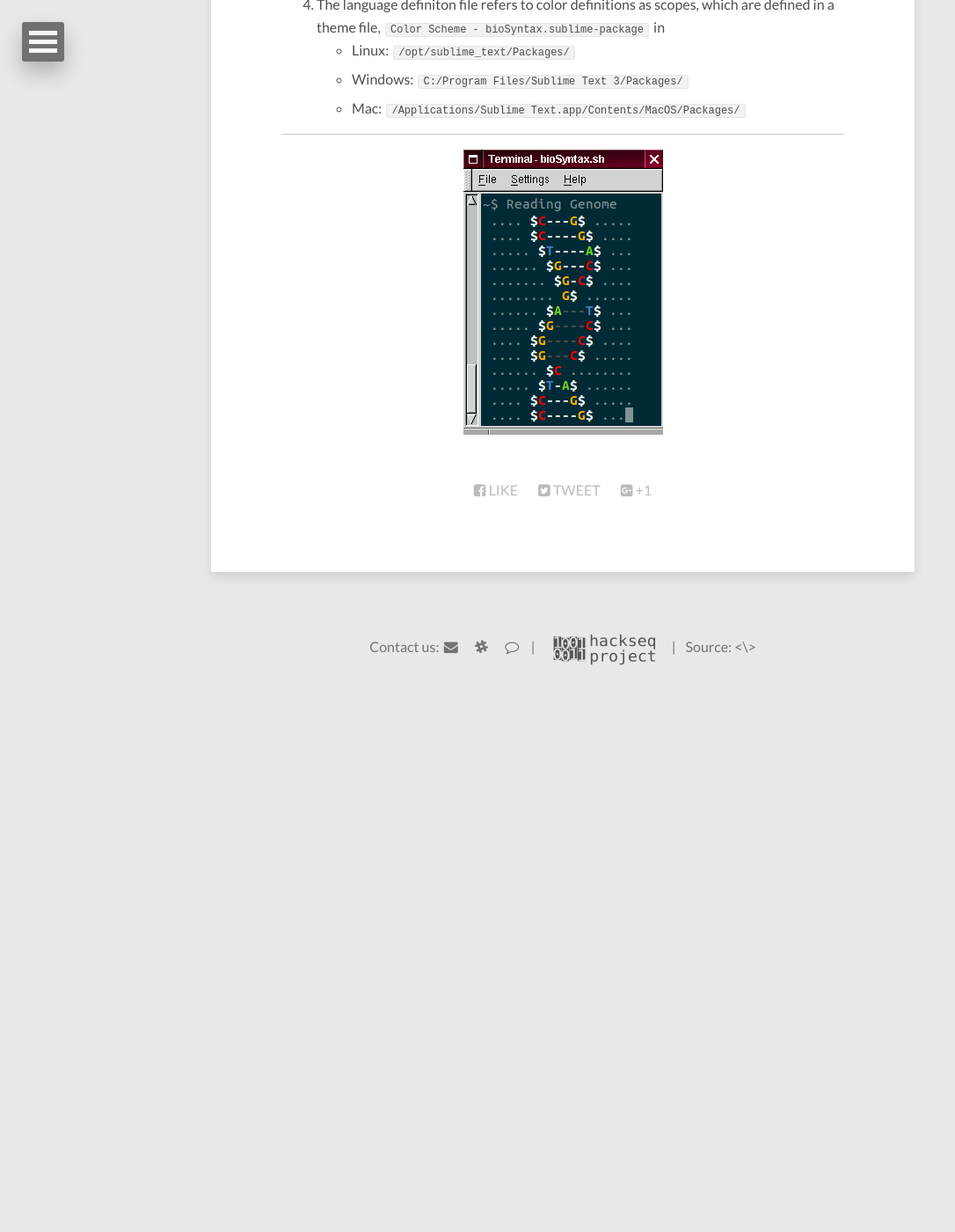
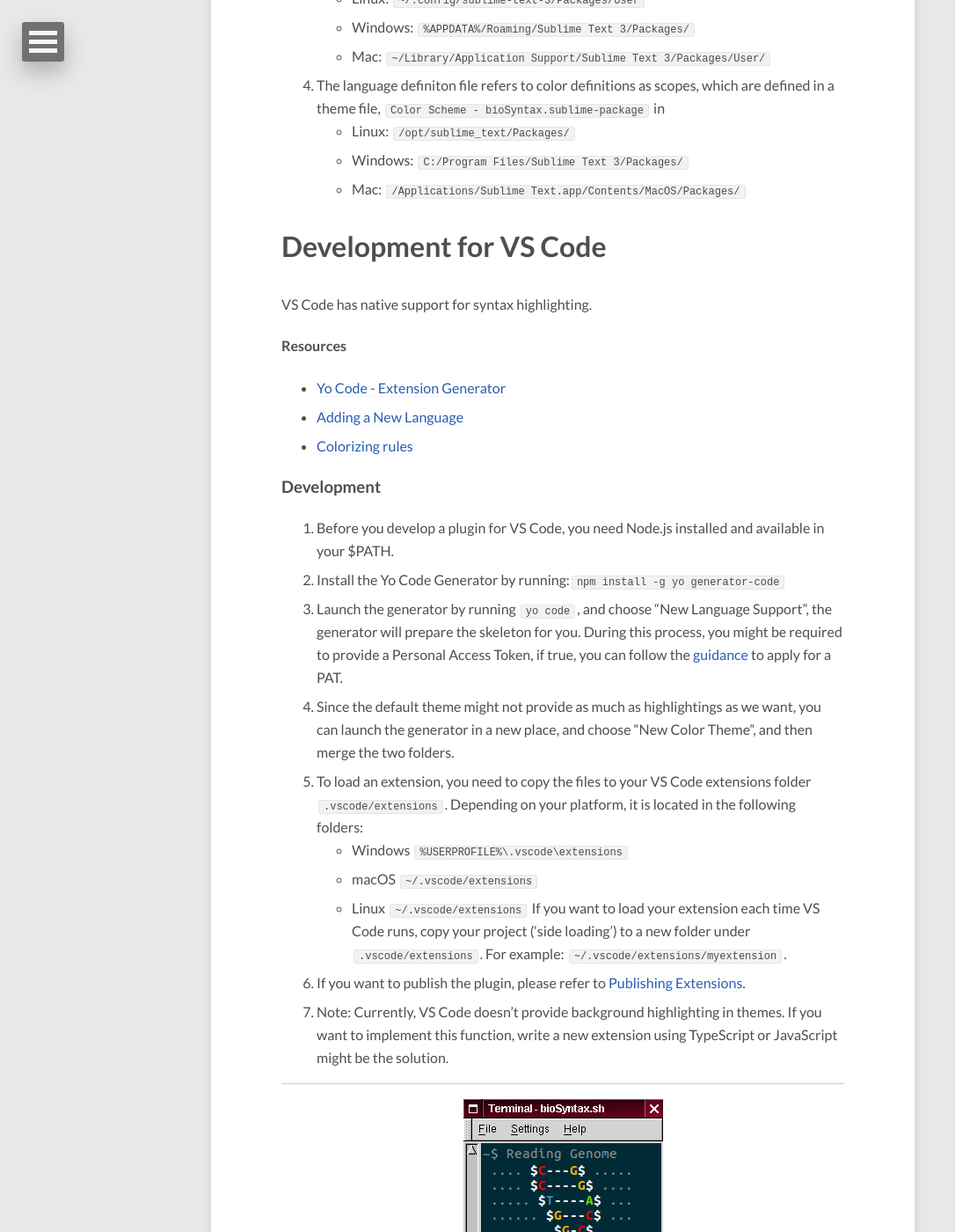
Before and after one commit to bioSyntax/bioSyntax-site, a Jekyll site: the page built from dev.md, in a window 1280 px wide and 1400 px high, scrolled down 8276 px. Shown: the whole window at 88% size, without its empty margins (0-1086 px from the left). Built offline with Jekyll 4.4.1, drawn with Linux system fonts in a browser that asks for light colours; nearby versions of some CDN libraries; before the commit the page ends 9070 px from its top, so only the background shows below that; some of the changed text lies outside the part shown.

Commit message:
document for VS Code

````diff
--- a/dev.md
+++ b/dev.md
@@ -240,6 +240,30 @@
 - Windows: `C:/Program Files/Sublime Text 3/Packages/`
 - Mac: `/Applications/Sublime Text.app/Contents/MacOS/Packages/`
 
+# Development for VS Code
+
+VS Code has native support for syntax highlighting.
+
+#### Resources
+
+- [Yo Code - Extension Generator](https://code.visualstudio.com/docs/extensions/yocode)
+- [Adding a New Language](https://code.visualstudio.com/docs/extensions/themes-snippets-colorizers#_adding-a-new-language-colorizer)
+- [Colorizing rules](https://manual.macromates.com/en/language_grammars)
+
+### Development
+
+1. Before you develop a plugin for VS Code, you need Node.js installed and available in your $PATH.
+2. Install the Yo Code Generator by running:```npm install -g yo generator-code```
+3. Launch the generator by running ``yo code``, and choose "New Language Support", the generator will prepare the skeleton for you. During this process, you might be required to provide a Personal Access Token, if true, you can follow the [guidance](https://code.visualstudio.com/docs/extensions/publish-extension) to apply for a PAT.
+4. Since the default theme might not provide as much as highlightings as we want, you can launch the generator in a new place, and choose "New Color Theme", and then merge the two folders.
+5. To load an extension, you need to copy the files to your VS Code extensions folder `.vscode/extensions`. Depending on your platform, it is located in the following folders:
+   - Windows `%USERPROFILE%\.vscode\extensions`
+   - macOS `~/.vscode/extensions`
+   - Linux `~/.vscode/extensions`
+   If you want to load your extension each time VS Code runs, copy your project ('side loading') to a new folder under `.vscode/extensions`. For example: `~/.vscode/extensions/myextension`.
+6. If you want to publish the plugin, please refer to [Publishing Extensions](https://code.visualstudio.com/docs/extensions/publish-extension).
+7. Note: Currently, VS Code doesn't provide background highlighting in themes. If you want to implement this function, write a new extension using TypeScript or JavaScript might be the solution.
+
 ********************************************************
 
 <div style="text-align:center">
````
